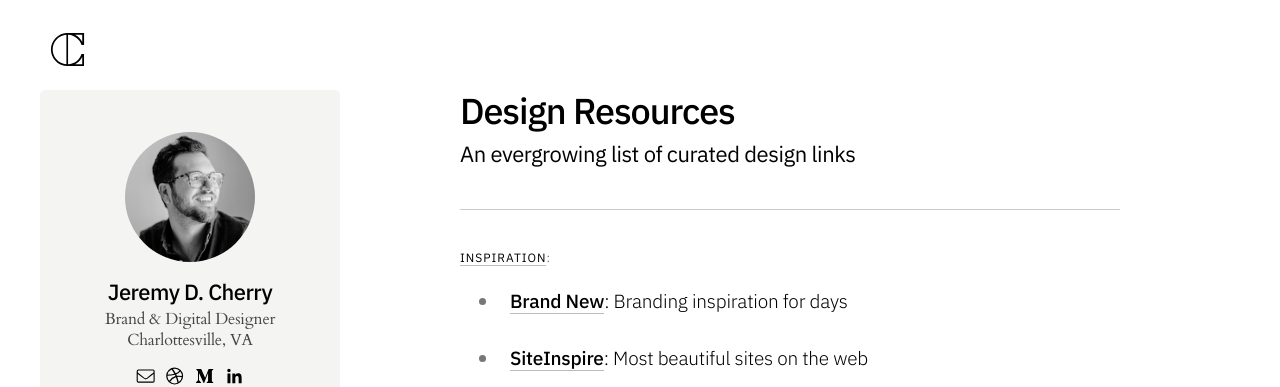
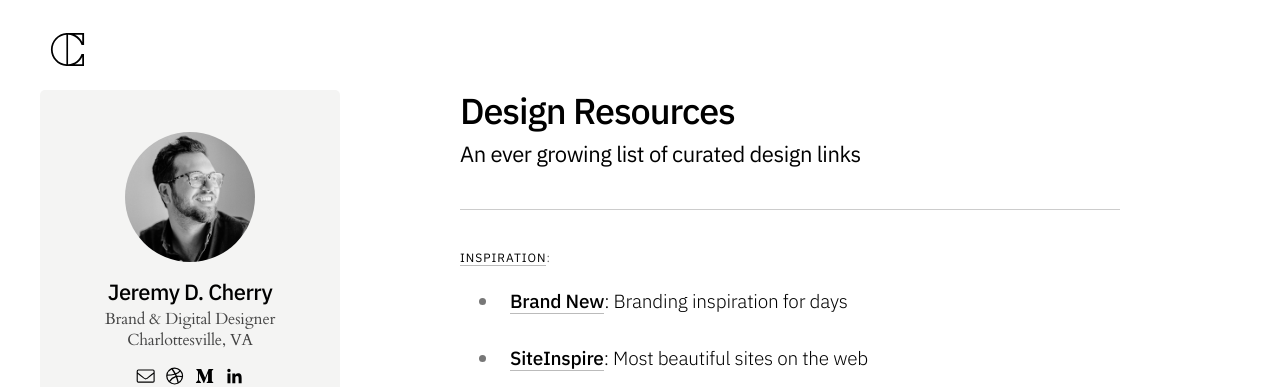
Before and after one commit to jeremydcherry/jeremydcherry.github.io, a Jekyll site: the page built from content/resources.md, in a window 1280 px wide and 900 px high. Shown: the top 387 px of the window. Built offline with Jekyll 4.4.1, drawn with Linux system fonts in a browser that asks for light colours.

Commit message:
Updated typo on Resources

```diff
--- a/content/resources.md
+++ b/content/resources.md
@@ -6,7 +6,7 @@ permalink: /resources
 
 # Design Resources
 
-### An evergrowing list of curated design links
+### An ever growing list of curated design links
 
 ---
 
```
